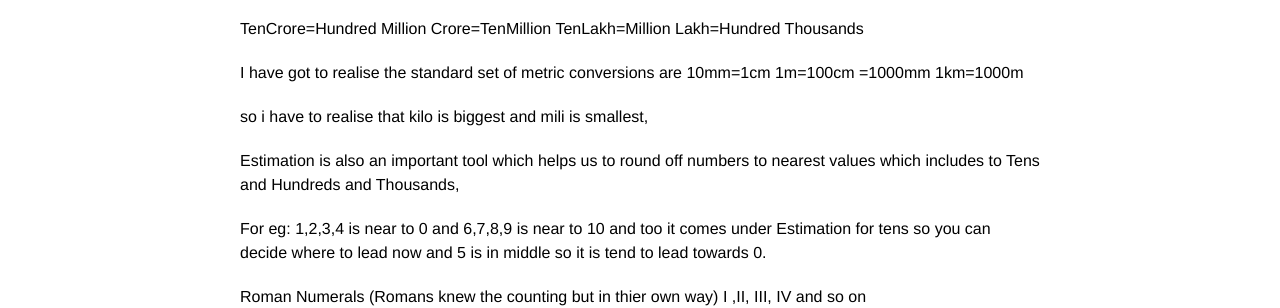
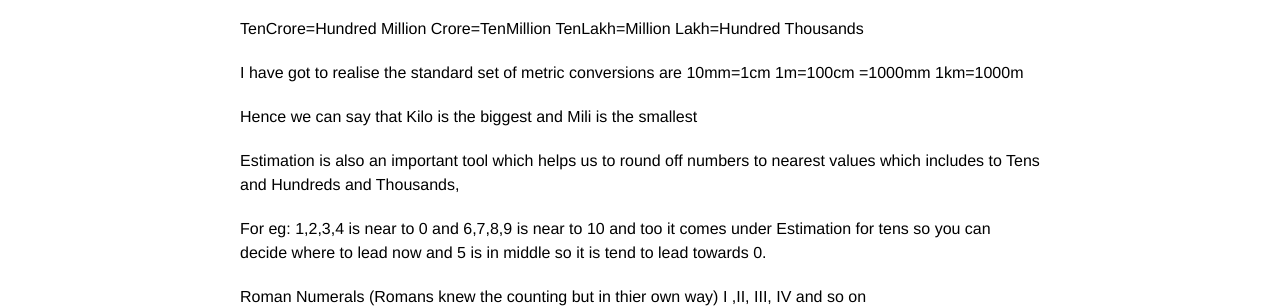
Before and after one commit to theupscale/maektwain.github.io, a Jekyll site: the page built from _posts/2014-07-27-all-the-math-you-will-ever-need.markdown, in a window 1280 px wide. Shown: the part 801-1109 px from the top of the page. Built offline with Jekyll 4.4.1, drawn with Linux system fonts in a browser that asks for light colours.

Commit message:
Changed the post

```diff
--- a/_posts/2014-07-27-all-the-math-you-will-ever-need.markdown
+++ b/_posts/2014-07-27-all-the-math-you-will-ever-need.markdown
@@ -1,7 +1,7 @@
 ---
 layout: post
 title:  "All the math you will ever need!"
-date:   2014-07-27 11:03:47
+date:   2014-07-27 11:42:47
 categories: mathematics research
 author: Saransh Sharma
 ---
@@ -41,7 +41,7 @@ I have got to realise the standard set of metric conversions are
 	=1000mm
 1km=1000m
 
-so i have to realise that kilo is biggest and mili is smallest,
+Hence we can say that Kilo is the biggest and Mili is the smallest
 
 Estimation is also an important tool which helps us to round off numbers to nearest values which includes to Tens and Hundreds and Thousands,
 
```
Also changed, not shown: 1 other file.
